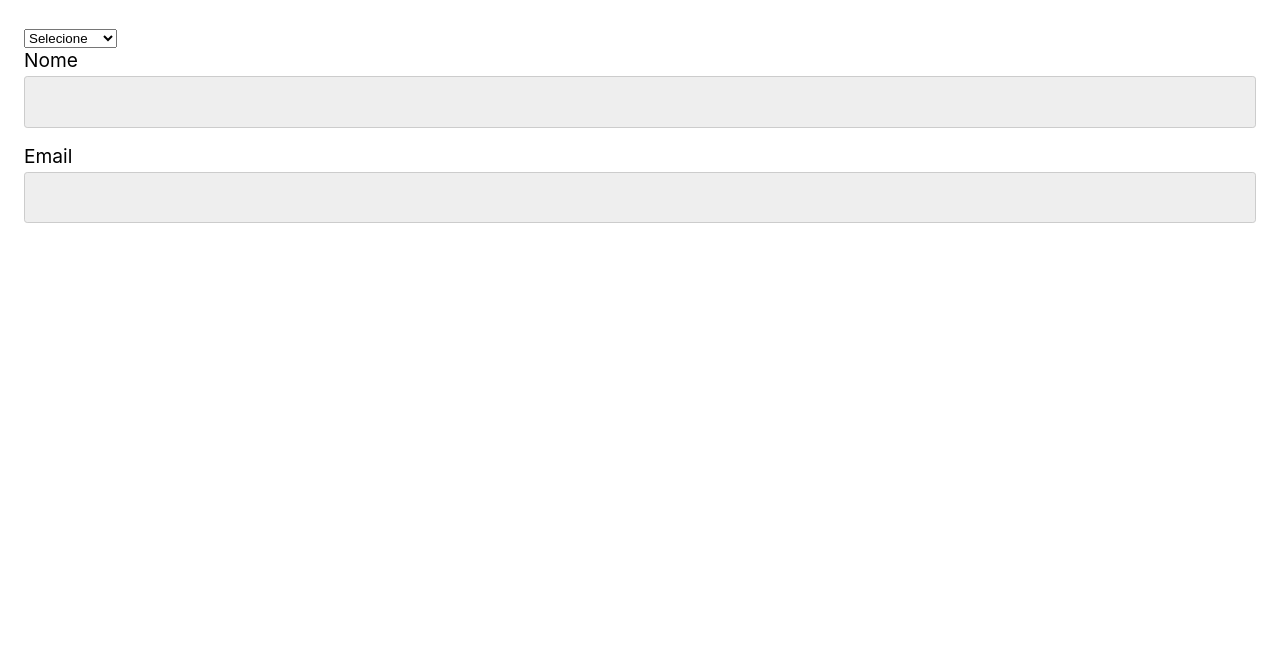
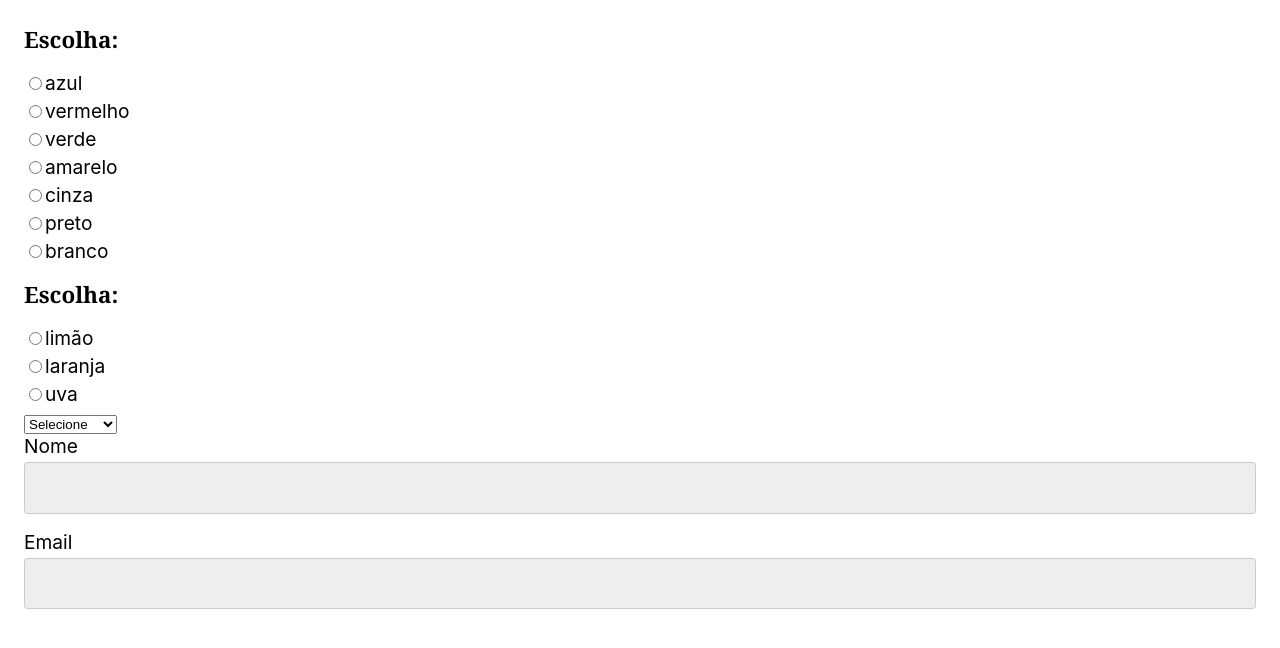
Before and after one commit to EdineiPinho/React-Tests, a React (Create React App) app: page / in a window 1280 px wide. Shown: the top 648 px of the page. Built offline with nearby package versions, Linux system fonts and the light colour scheme.

Commit message:
:sparkles: feat(Radio1.js): Created an custom and reusable radio component

```diff
--- a/src/App.js
+++ b/src/App.js
@@ -1,13 +1,18 @@
 import React from 'react'
 import Select1 from './FormComponents/Select1'
 import Input1 from './FormComponents/Input1'
+import Radio1 from './FormComponents/Radio1';
 
 const App = () => {
   const [nome, setNome] = React.useState('');
   const [email, setEmail] = React.useState('');
   const [produto, setProduto] = React.useState('');
+  const [cor, setCor] = React.useState('');
+  const [fruta, setFruta] = React.useState('');
   return (
     <>
+      <Radio1 options={["azul", "vermelho", "verde", "amarelo", "cinza", "preto", "branco"]} name="name" value={cor} setValue={setCor} />
+      <Radio1 options={["limão", "laranja", "uva"]} name="fruta" value={fruta} setValue={setFruta} />
       <Select1 options={['smartphone', 'tablet']} value={produto} setValue={setProduto} />
       <Input1 id="nome" label="Nome" type="text" value={nome} setValue={setNome} required />
       <Input1 id="email" label="Email" type="email" value={email} setValue={setEmail} />
--- /dev/null
+++ b/src/FormComponents/Radio1.js
@@ -0,0 +1,17 @@
+import React from 'react'
+
+const Radio1 = ({ options, name, value, setValue, ...props }) => {
+  return (
+    <>
+      <h3>Escolha:</h3>
+      {options.map((option) =>
+        <label key={option}>
+          <input name={name} type='radio' value={option} checked={value === option} onChange={({ target }) => setValue(target.value)} {...props} />
+          {option}
+        </label>
+      )}
+    </>
+  )
+}
+
+export default Radio1
--- a/src/FormComponents/Select1.js
+++ b/src/FormComponents/Select1.js
@@ -2,6 +2,7 @@ import React from 'react'
 
 const Select1 = ({ options, value, setValue, ...props }) => {
   return (
+    <>
       <select value={value} onChange={({ target }) => setValue(target.value)} {...props}>
         <option value="" disabled>Selecione</option>
         {options.map((option) => (
@@ -9,6 +10,7 @@ const Select1 = ({ options, value, setValue, ...props }) => {
             {option}
           </option>))}
       </select>
+    </>
   )
 }
 
```
Lines whose indentation alone changed are shown as unchanged.
